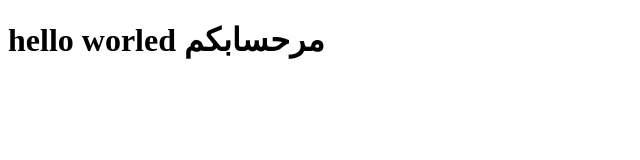
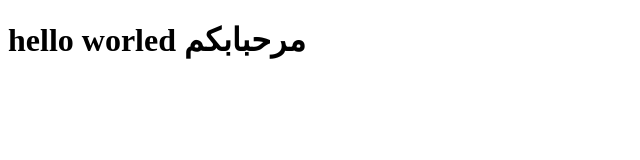
Before and after one commit to Ahmed123567/Ahmed1234567.github.io, a plain HTML site: page index.html in a window 1280 px wide. Shown: the full height of the page, 0-640 px from the left. Drawn offline with Linux system fonts and the light colour scheme.

Commit message:
Update index.html

```diff
--- a/index.html
+++ b/index.html
@@ -6,7 +6,7 @@
 </head>
 <body>
 
-<h1> hello worled مرحسابكم</h1>
+<h1> hello worled مرحبابكم</h1>
 
 </body>
 </html>
```
